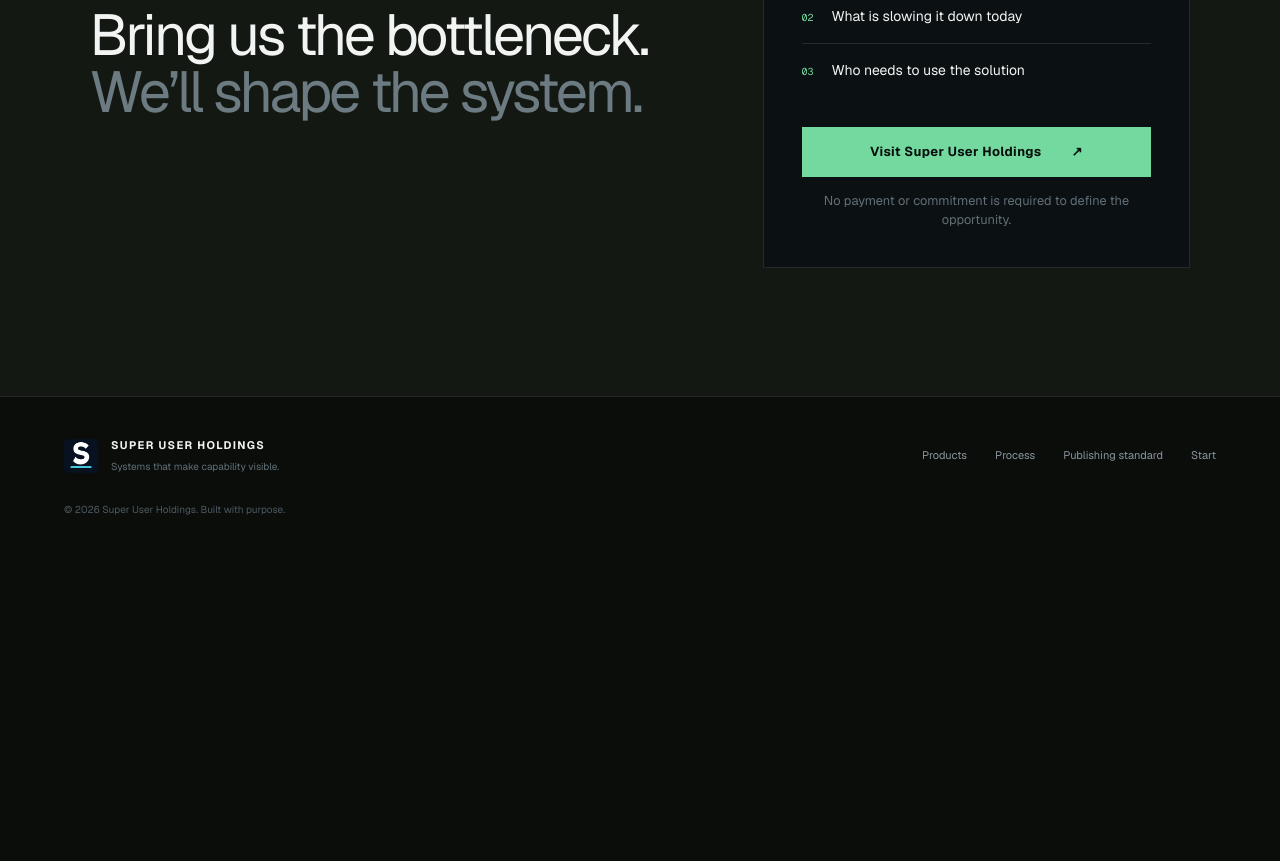
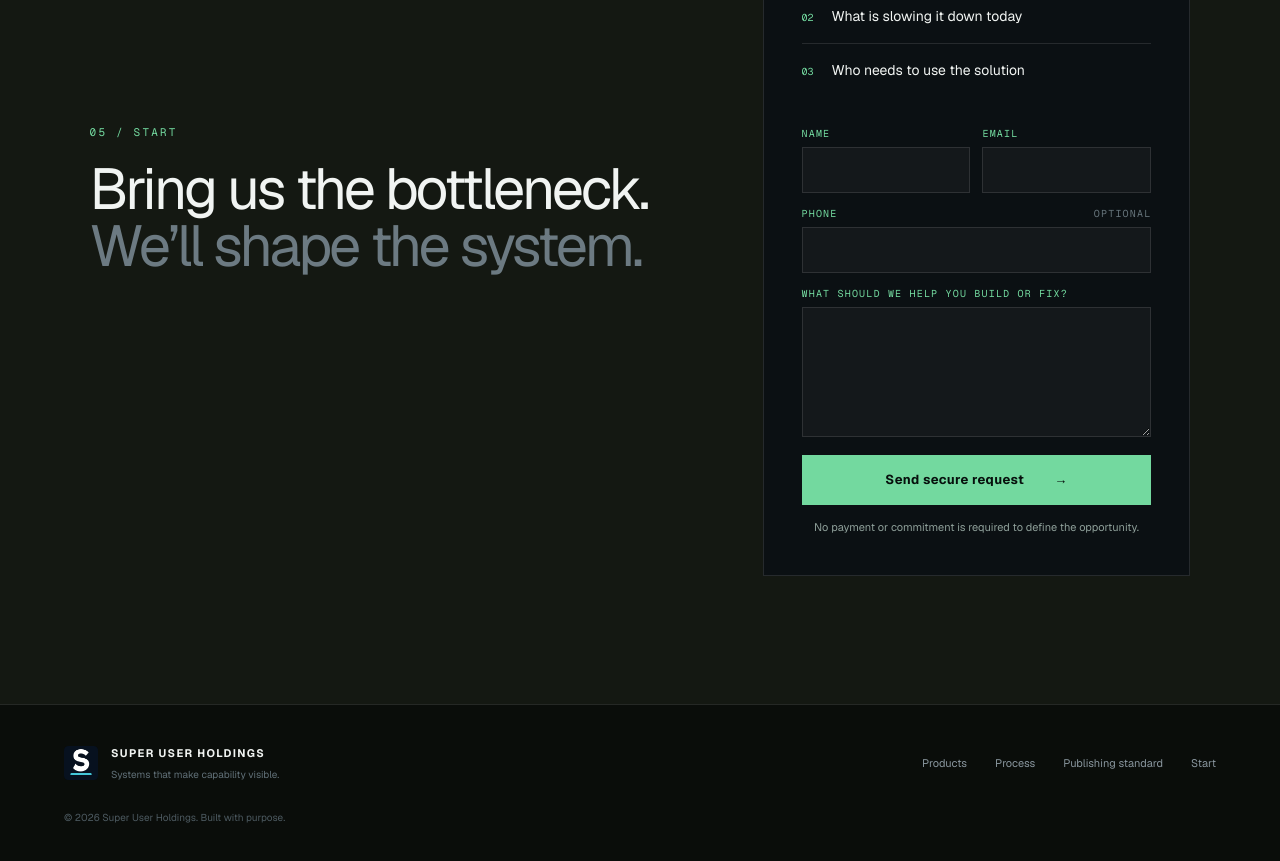
Before and after one commit to superuserholdings/superuserholdings.github.io, a Next.js app: page / in a window 1280 px wide. Shown: the part 5520-6381 px from the top of the page. Before the commit the page ends 6077 px from the top, so only its background shows below. Built offline with nearby package versions, Linux system fonts and the light colour scheme; no server answers.

Commit message:
feat: add secure customer intake contact form

```diff
--- /dev/null
+++ b/app/contact-form.tsx
@@ -0,0 +1,106 @@
+"use client";
+
+import { FormEvent, useMemo, useState } from "react";
+
+const intakeEndpoint = process.env.NEXT_PUBLIC_CUSTOMER_INTAKE_URL ?? "";
+
+type SubmissionState = "idle" | "sending" | "sent" | "error";
+
+function newSubmissionKey() {
+  if (typeof crypto !== "undefined" && "randomUUID" in crypto) {
+    return `web-${crypto.randomUUID()}`;
+  }
+  return `web-${Date.now()}-${Math.random().toString(16).slice(2)}`;
+}
+
+export default function ContactForm() {
+  const [state, setState] = useState<SubmissionState>("idle");
+  const [message, setMessage] = useState("");
+  const submissionKey = useMemo(() => newSubmissionKey(), []);
+  const endpointReady = intakeEndpoint.startsWith("https://");
+
+  async function submit(event: FormEvent<HTMLFormElement>) {
+    event.preventDefault();
+    setMessage("");
+
+    if (!endpointReady) {
+      setState("error");
+      setMessage("The secure intake endpoint is not configured yet. Please check back shortly.");
+      return;
+    }
+
+    const form = new FormData(event.currentTarget);
+    if (String(form.get("companyWebsite") ?? "").trim()) {
+      setState("sent");
+      setMessage("Thanks — your request has been received.");
+      return;
+    }
+
+    const payload = {
+      name: String(form.get("name") ?? "").trim(),
+      email: String(form.get("email") ?? "").trim(),
+      phone: String(form.get("phone") ?? "").trim(),
+      message: String(form.get("message") ?? "").trim(),
+      source: "superuserholdings.com/contact-form",
+      idempotency_key: submissionKey,
+    };
+
+    if (!payload.name || !payload.email || !payload.message) {
+      setState("error");
+      setMessage("Please add your name, email, and a short description of what you need.");
+      return;
+    }
+
+    setState("sending");
+    try {
+      const response = await fetch(intakeEndpoint, {
+        method: "POST",
+        headers: { "content-type": "application/json" },
+        body: JSON.stringify(payload),
+      });
+      const result = await response.json().catch(() => ({}));
+      if (!response.ok || result?.ok !== true) {
+        throw new Error("intake_failed");
+      }
+      setState("sent");
+      setMessage("Thanks — your request was captured. You should receive a confirmation shortly.");
+      event.currentTarget.reset();
+    } catch {
+      setState("error");
+      setMessage("The request could not be sent. Please try again in a moment.");
+    }
+  }
+
+  return (
+    <form className="contact-form" onSubmit={submit}>
+      <div className="field-grid">
+        <label>
+          <span>Name</span>
+          <input name="name" autoComplete="name" required maxLength={120} />
+        </label>
+        <label>
+          <span>Email</span>
+          <input name="email" type="email" autoComplete="email" required maxLength={180} />
+        </label>
+      </div>
+      <label>
+        <span>Phone <em>optional</em></span>
+        <input name="phone" type="tel" autoComplete="tel" maxLength={40} />
+      </label>
+      <label>
+        <span>What should we help you build or fix?</span>
+        <textarea name="message" required minLength={10} maxLength={1800} rows={5} />
+      </label>
+      <label className="hidden-field" aria-hidden="true">
+        <span>Company website</span>
+        <input name="companyWebsite" tabIndex={-1} autoComplete="off" />
+      </label>
+      <button className="button primary" type="submit" disabled={state === "sending"}>
+        {state === "sending" ? "Sending..." : "Send secure request"} <span>→</span>
+      </button>
+      <p className={`form-status ${state === "error" ? "error" : ""}`} role="status">
+        {message || "No payment or commitment is required to define the opportunity."}
+      </p>
+    </form>
+  );
+}
--- a/app/globals.css
+++ b/app/globals.css
@@ -154,6 +154,21 @@ h1 em { display: block; font-style: normal; color: transparent; -webkit-text-str
 .start-card>p { color: #a3b0b7; margin: 0 0 25px; }.start-card ol { list-style: none; padding: 0; margin: 0 0 30px; }
 .start-card li { border-top: 1px solid var(--line); padding: 16px 0; font-size: 14px; }.start-card li span { color: var(--signal); font: 10px var(--font-geist-mono), monospace; margin-right: 18px; }
 .start-card .button { width: 100%; }.start-card small { display: block; text-align: center; color: #617078; margin-top: 14px; line-height: 1.5; }
+.contact-form { display: grid; gap: 14px; }
+.field-grid { display: grid; grid-template-columns: repeat(2, minmax(0, 1fr)); gap: 12px; }
+.contact-form label { display: grid; gap: 7px; color: #c3ccd1; font-size: 12px; }
+.contact-form label span { display: flex; justify-content: space-between; color: var(--signal); font: 10px var(--font-geist-mono), monospace; letter-spacing: .12em; text-transform: uppercase; }
+.contact-form label em { color: #66747b; font-style: normal; }
+.contact-form input,
+.contact-form textarea { width: 100%; border: 1px solid var(--line); border-radius: 0; background: rgba(255,255,255,.035); color: var(--ink); font: inherit; padding: 13px 14px; outline: none; }
+.contact-form textarea { resize: vertical; min-height: 130px; }
+.contact-form input:focus,
+.contact-form textarea:focus { border-color: rgba(115,217,159,.7); box-shadow: 0 0 0 3px rgba(115,217,159,.08); }
+.contact-form button { margin-top: 4px; }
+.contact-form button:disabled { cursor: progress; opacity: .75; }
+.form-status { min-height: 18px; margin: 0; color: #8fa09a; font-size: 11px; line-height: 1.55; text-align: center; }
+.form-status.error { color: #f2b3a8; }
+.hidden-field { position: absolute; left: -10000px; width: 1px; height: 1px; overflow: hidden; }
 
 footer { padding: 40px clamp(22px, 5vw, 76px); display: grid; grid-template-columns: 1fr auto; gap: 28px; align-items: center; border-top: 1px solid var(--line); }
 .footer-brand { display: flex; align-items: center; gap: 13px; }.footer-brand img { width: 34px; height: 34px; object-fit: contain; }.footer-brand div { display: grid; }.footer-brand strong { font-size: 11px; letter-spacing: .12em; }.footer-brand span { color: #617078; font-size: 10px; margin-top: 5px; }
@@ -168,6 +183,7 @@ footer>p { grid-column: 1/-1; color: #4d5a61; font-size: 10px; margin: 0; }
   .hero { padding-top: 74px; }.hero-console { min-height: 440px; }.console-core { height: 320px; }.console-stats strong { font-size: 11px; }.hero-proof { flex-direction: column; gap: 12px; }
   .manifesto, .start { grid-template-columns: 1fr; }.manifesto { gap: 20px; }.section-heading { display: block; }.section-heading>p { margin-top: 24px; }.product-grid { grid-template-columns: 1fr; }.product-card { min-height: 480px; }
   .process-step { grid-template-columns: 42px 1fr; }.process-step p { grid-column: 2; }.principle-grid { grid-template-columns: 1fr; }.principle-grid>div { border-right: 0; border-bottom: 1px solid var(--line); padding-left: 0 !important; }.principle-grid>div:last-child { border-bottom: 0; }
+  .field-grid { grid-template-columns: 1fr; }
   footer { grid-template-columns: 1fr; }.footer-links { grid-row: 2; }footer>p { grid-row: 3; }
 }
 
--- a/app/page.tsx
+++ b/app/page.tsx
@@ -1,3 +1,5 @@
+import ContactForm from "./contact-form";
+
 const products = [
   {
     code: "01",
@@ -249,8 +251,7 @@ export default function Home() {
             <li><span>02</span>What is slowing it down today</li>
             <li><span>03</span>Who needs to use the solution</li>
           </ol>
-          <a className="button primary" href="https://superuserholdings.com">Visit Super User Holdings <span>↗</span></a>
-          <small>No payment or commitment is required to define the opportunity.</small>
+          <ContactForm />
         </div>
       </section>
 
```
Also changed, not shown: 2 other files (tests, documents, lock files or other folders).
